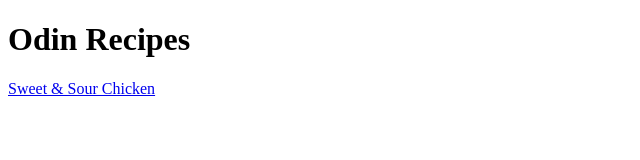
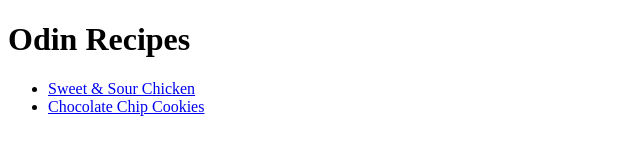
Before and after one commit to n8faz/odin-recipes, a plain HTML site: page index.html in a window 1280 px wide. Shown: the whole page, without its empty margins (0-640 px from the left). Drawn offline with Linux system fonts and the light colour scheme.

Commit message:
Add link to cookie recipe and made links into list
Link to chocolate chip cookie recipe created and added the links to an unordered list so they aren't all on one line.

```diff
--- a/index.html
+++ b/index.html
@@ -8,8 +8,14 @@
     </head>
 
     <body>
+
         <h1>Odin Recipes</h1>
-        <a href="recipes/sweet-sour-chicken.html">Sweet & Sour Chicken</a>
+
+        <ul>
+        <li><a href="recipes/sweet-sour-chicken.html">Sweet & Sour Chicken</a></li>
+
+        <li><a href="recipes/cookies.html">Chocolate Chip Cookies</a></li>
+        </ul>
     </body>
 
 </html>
```
